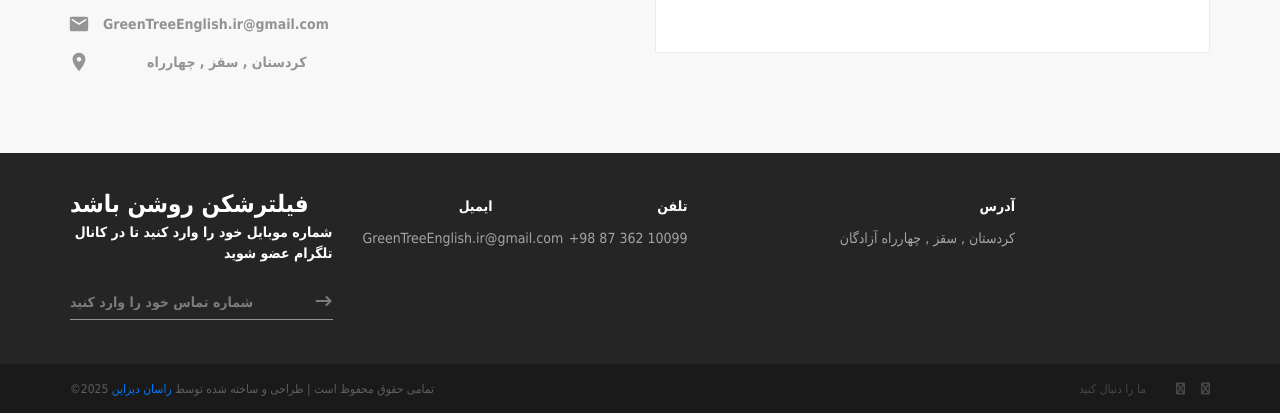
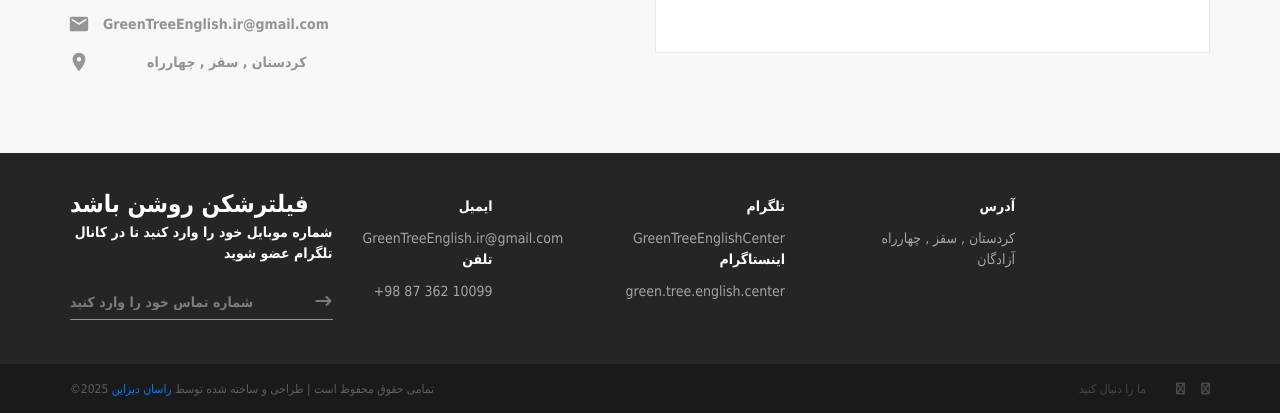
Before and after one commit to Rsd-greentreeenglish/rsd-greentreeenglish.github.io, a plain HTML site: page contact.html in a window 1280 px wide. Shown: the part 702-1115 px from the top of the page. Drawn offline with Linux system fonts and the light colour scheme; some packages are replaced by stand-ins of ours; a small style sheet from the web is missing.

Commit message:
Update contact.html

```diff
--- a/contact.html
+++ b/contact.html
@@ -1,7 +1,7 @@
 <!DOCTYPE html>
 <html lang="en">
 <head>
-<title>Contact</title>
+<title>تماس با ما</title>
 <meta charset="utf-8">
 <meta http-equiv="X-UA-Compatible" content="IE=edge">
 <meta name="description" content="Lingua project">
@@ -271,7 +271,7 @@
 
 	<!-- Footer -->
 
-	<footer class="footer">
+		<footer class="footer">
 		<div class="footer_body">
 		  <div class="container">
 			<div class="row">
@@ -363,20 +363,34 @@
 					<li>GreenTreeEnglish.ir@gmail.com</li>
 				  </ul>
 				</div>
+				<div>
+					<div class="footer_title">تلفن</div>
+					<ul class="footer_list">
+					  <li>+98 87 362 10099</li>
+					</ul>
+				  </div>
 			  </div>
 
+
 			  <!-- Phone -->
-			  <div class="col-lg-2 footer_col">
+			  <div class="col-lg-3 footer_col">
 				<div>
-				  <div class="footer_title">تلفن</div>
+					<div class="footer_title">تلگرام</div>
+					<ul class="footer_list">
+					  <li>GreenTreeEnglishCenter</li>
+					</ul>
+				</div>
+				<div>
+				  <div class="footer_title">اینستاگرام</div>
 				  <ul class="footer_list">
-					<li>+98 87 362 10099</li>
+					<li>green.tree.english.center</li>
 				  </ul>
 				</div>
+
 			  </div>
 
 			  <!-- Address -->
-			  <div class="col-lg-3 footer_col">
+			  <div class="col-lg-2 footer_col">
 				<div>
 				  <div class="footer_title">آدرس</div>
 				  <ul class="footer_list">
```
